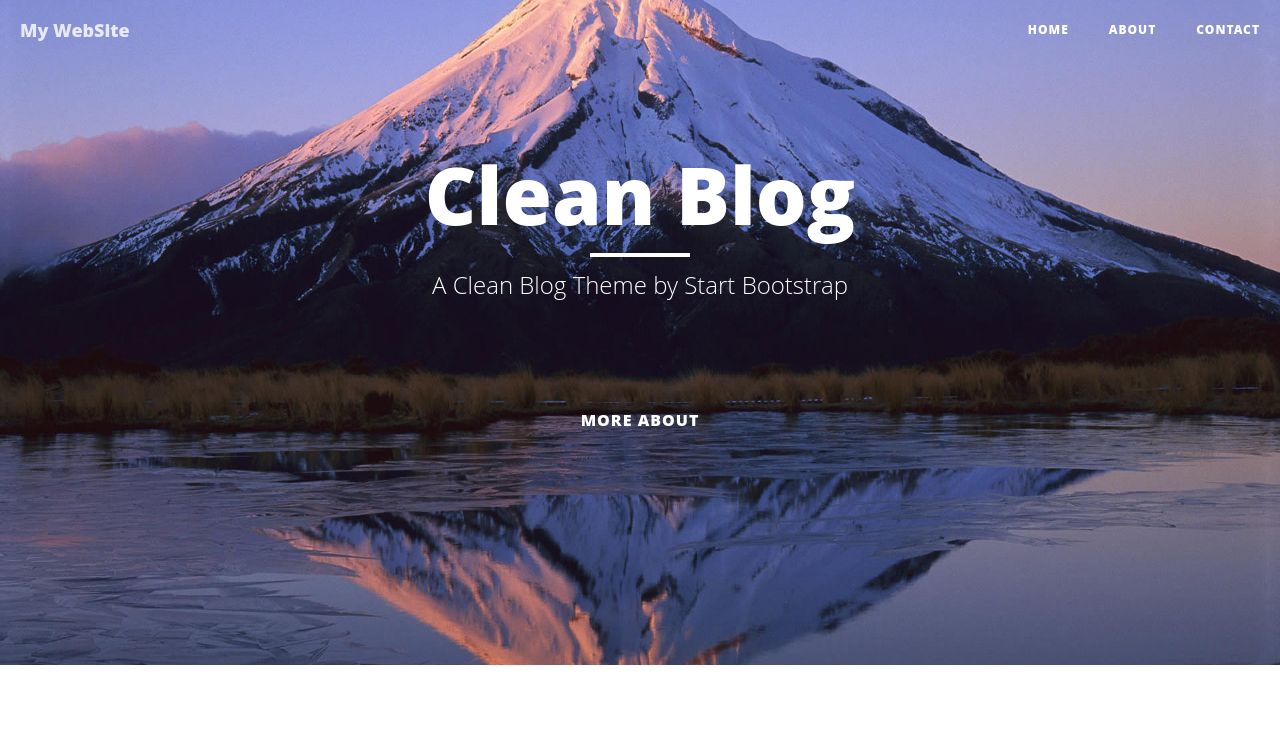
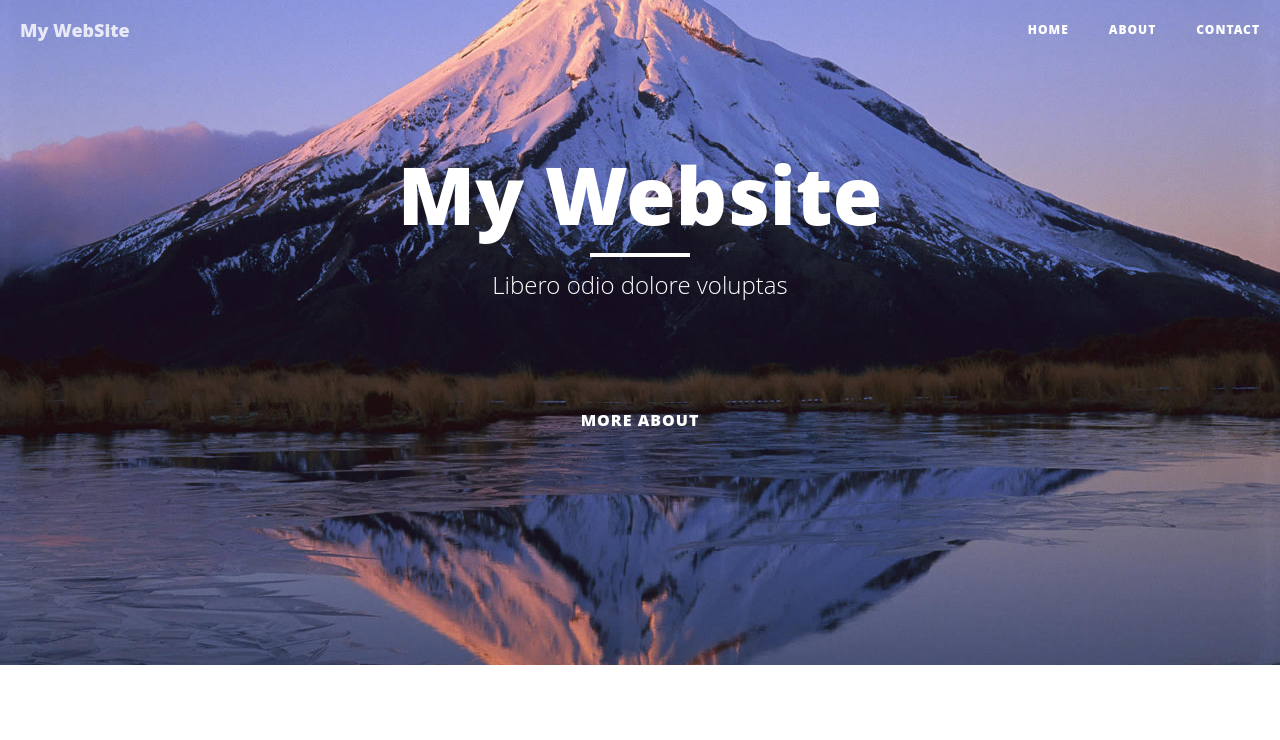
Before and after one commit to enginfo/site, a plain HTML site: page index.html in a window 1280 px wide. Shown: the top 740 px of the page. Drawn offline with nearby package versions, Linux system fonts and the light colour scheme.

Commit message:
Update index.html

```diff
--- a/index.html
+++ b/index.html
@@ -42,9 +42,9 @@
             <div class="row">
                 <div class="col-lg-8 col-lg-offset-2 col-md-10 col-md-offset-1">
                     <div class="site-heading">
-                        <h1>Clean Blog</h1>
+                        <h1>My Website</h1>
                         <hr class="small">
-                        <span class="subheading">A Clean Blog Theme by Start Bootstrap</span>
+                        <span class="subheading">Libero odio dolore voluptas</span>
                         <br>
                         <br>
                         <br>
```
